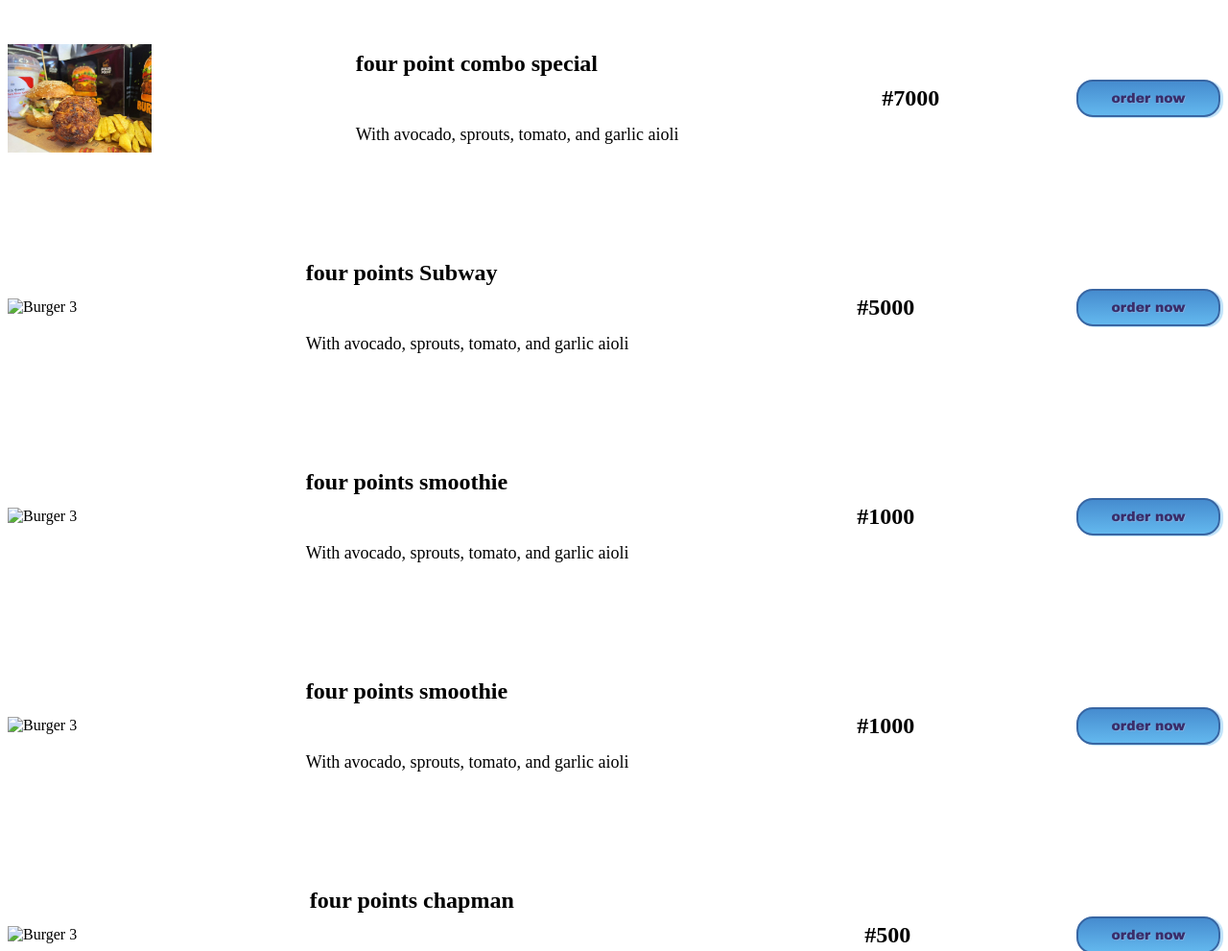
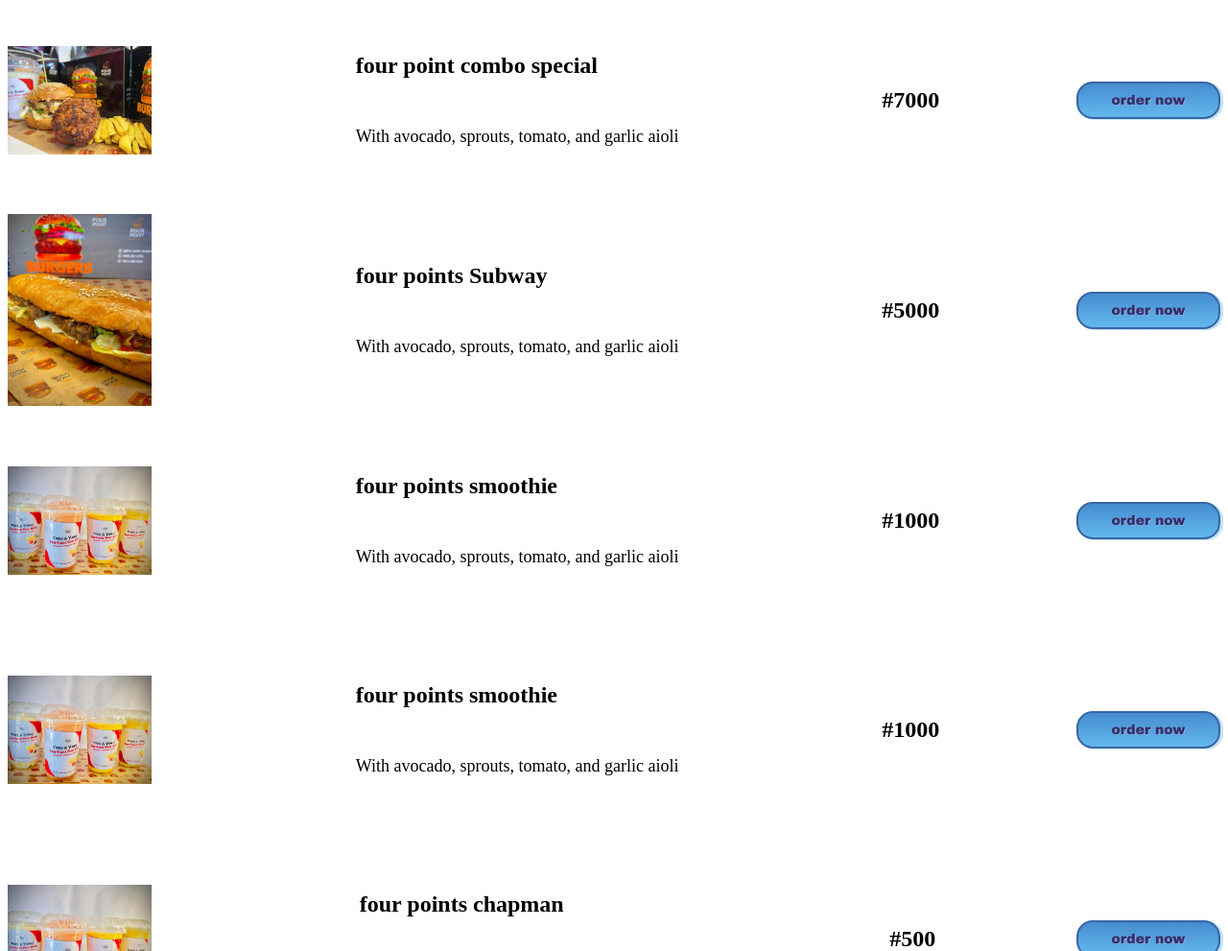
Before and after one commit to Sizwebanzi2022/burger-resturant, a plain HTML site: page menu page.html in a window 1280 px wide. Shown: the part 1809-2800 px from the top of the page at 96% size. Drawn offline with Linux system fonts and the light colour scheme.

Commit message:
adjustments

```diff
--- a/menu page.html
+++ b/menu page.html
@@ -12,7 +12,7 @@
 	<h1>Burger Restaurant Menu</h1>
 
 	<div class="menu-item">
-		<img src="burger.png" alt="Burger 3">
+		<img src="images/chicken wrap.jpeg" alt="Burger 3">
 		<div>
 			<h2>four point chicken wrap </h2>
 			<p>With avocado, sprouts, tomato, and garlic aioli</p>
@@ -96,7 +96,7 @@
 		<button class="order"> order now </button>
 	</div>
 	<div class="menu-item">
-		<img src="burger.png" alt="Burger 3">
+		<img src="images/subway.jpeg" alt="Burger 3">
 		<div>
 			<h2>four points Subway</h2>
 			<p>With avocado, sprouts, tomato, and garlic aioli</p>
@@ -105,7 +105,16 @@
 		<button class="order"> order now </button>
 	</div>
 	<div class="menu-item">
-		<img src="burger.png" alt="Burger 3">
+		<img src="images/smoothie.jpeg" alt="Burger 3">
+		<div>
+			<h2>four points smoothie</h2>
+			<p>With avocado, sprouts, tomato, and garlic aioli</p>
+		</div>
+		<div class="price">#1000</div>
+		<button class="order"> order now </button>
+	</div>
+	<div class="menu-item">
+		<img src="images/smoothie.jpeg" alt="Burger 3">
 		<div>
 			<h2>four points smoothie </h2>
 			<p>With avocado, sprouts, tomato, and garlic aioli</p>
@@ -114,16 +123,7 @@
 		<button class="order"> order now </button>
 	</div>
 	<div class="menu-item">
-		<img src="burger.png" alt="Burger 3">
-		<div>
-			<h2>four points smoothie </h2>
-			<p>With avocado, sprouts, tomato, and garlic aioli</p>
-		</div>
-		<div class="price">#1000</div>
-		<button class="order"> order now </button>
-	</div>
-	<div class="menu-item">
-		<img src="burger.png" alt="Burger 3">
+		<img src="images/smoothie.jpeg" alt="Burger 3">
 		<div>
 			<h2>four points chapman </h2>
 			<p>With avocado, sprouts, tomato, and garlic aioli</p>
```
Also changed, not shown: fourpointindex.html (+4 -4 lines), images/4point.png (added), images/4points .png (deleted), images/chicken wrap.jpeg (added), images/smoothie.jpeg (added), images/subway.jpeg (added).
